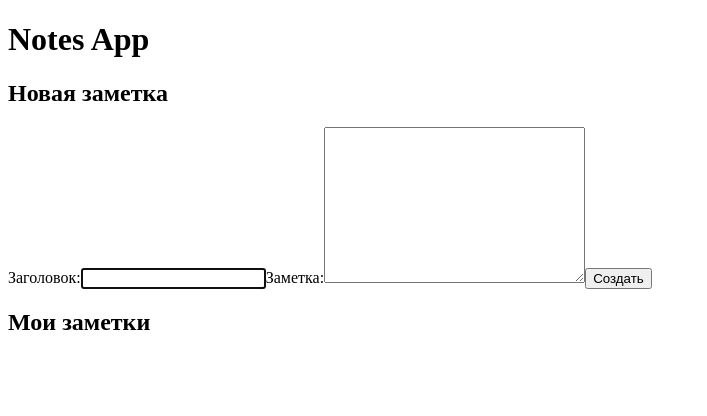
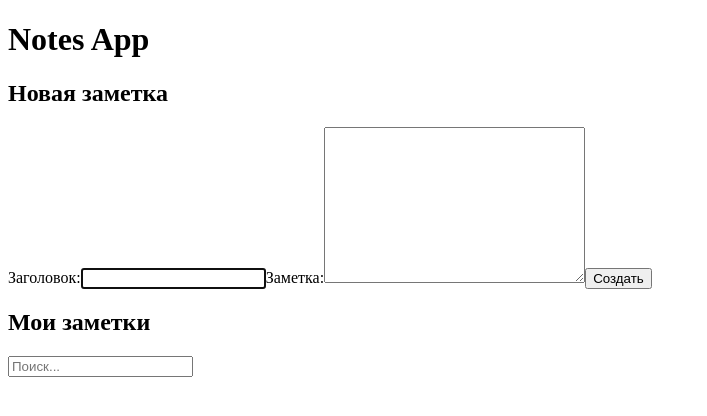
Before and after one commit to CondoR-R/notes-app, a React (Vite) app: page / in a window 1280 px wide. Shown: the top 416 px of the page, without its empty margins (0-707 px from the left). Built offline with nearby package versions, Linux system fonts and the light colour scheme.

Commit message:
добавлен поиск по заметкам

```diff
--- a/src/App.tsx
+++ b/src/App.tsx
@@ -11,14 +11,14 @@ function App() {
   const [state, dispatch] = useReducer(reducer, initialState);
 
   useEffect(() => {
-    localStorage.setItem('notes', JSON.stringify(state.notes));
-  }, [state.notes]);
-
-  useEffect(() => {
     const savedNotes = localStorage.getItem('notes');
     if (!savedNotes) return;
     dispatch({type: 'LOAD_NOTES', payload: JSON.parse(savedNotes)})
-  }, [])
+  }, []);
+
+  useEffect(() => {
+    localStorage.setItem('notes', JSON.stringify(state.notes));
+  }, [state.notes]);
 
   return (
     <StateContext.Provider value={state}>
--- a/src/components/NoteList/index.tsx
+++ b/src/components/NoteList/index.tsx
@@ -2,25 +2,35 @@ import React, {useContext} from 'react';
 import cn from 'classnames';
 import style from './NoteList.module.scss';
 import {StateContext} from "@/state/notes-reducer.ts";
-import {NoteItem} from "@/components";
+import {NoteItem, SearchBar} from "@/components";
 
 interface Props {
   className?: string;
 }
 
 export const NoteList: React.FC<Props> = ({className}) => {
-  const {notes} = useContext(StateContext);
+  const {notes, searchQuery} = useContext(StateContext);
+
+  const renderNotes = notes
+    .filter(({
+               title,
+               content
+             }) => (
+      title.toLowerCase().includes(searchQuery.toLowerCase())
+      || content.toLowerCase().includes(searchQuery.toLowerCase())))
+    .map((note) => (
+      <NoteItem
+        key={note.id}
+        note={note}
+      />
+    ))
 
   return (
     <div className={cn(style.wrapper, className)}>
       <h2>Мои заметки</h2>
+      <SearchBar />
       <ul>
-        {notes.map((note, index) => (
-          <NoteItem
-            key={index}
-            note={note}
-          />
-        ))}
+        {renderNotes}
       </ul>
     </div>
   )
--- /dev/null
+++ b/src/components/SearchBar/SearchBar.module.scss
@@ -0,0 +1,3 @@
+.wrapper {
+
+}
--- /dev/null
+++ b/src/components/SearchBar/index.tsx
@@ -0,0 +1,27 @@
+import React, {useContext} from 'react';
+import {DispatchContext, StateContext} from "@/state/notes-reducer.ts";
+import cn from "classnames";
+
+interface Props {
+  className?: string;
+}
+
+export const SearchBar: React.FC<Props> = ({className}) => {
+  const {searchQuery} = useContext(StateContext);
+  const dispatch = useContext(DispatchContext);
+
+  // так как данные хранятся локально, делать debounce или задержку нет смысла, поэтому передаем значение сразу в reducer
+  const onChangeSearch = (e: React.ChangeEvent<HTMLInputElement>) => {
+    if (!dispatch) return;
+    dispatch({type: 'CHANGE_SEARCH_QUERY', payload: e.target.value});
+  }
+
+  return (
+    <input
+      className={cn(className)}
+      placeholder={'Поиск...'}
+      value={searchQuery}
+      onChange={onChangeSearch}
+    />
+  )
+}
--- a/src/components/index.ts
+++ b/src/components/index.ts
@@ -1,3 +1,4 @@
 export {NoteForm} from "./NoteForm";
 export {NoteList} from "./NoteList";
 export {NoteItem} from "./NoteItem";
+export {SearchBar} from "./SearchBar";
--- a/src/state/notes-reducer.ts
+++ b/src/state/notes-reducer.ts
@@ -3,6 +3,7 @@ import {createContext, type Dispatch} from "react";
 
 export const initialState: StateT = {
   notes: [],
+  searchQuery: '',
 }
 
 export const reducer = (state: StateT, action: ActionT) => {
@@ -28,7 +29,13 @@ export const reducer = (state: StateT, action: ActionT) => {
     case 'LOAD_NOTES': {
       return {
         ...state,
-        notes: [...state.notes, ...action.payload],
+        notes: action.payload,
+      }
+    }
+    case 'CHANGE_SEARCH_QUERY': {
+      return {
+        ...state,
+        searchQuery: action.payload,
       }
     }
     default: {
--- a/src/types/State.type.ts
+++ b/src/types/State.type.ts
@@ -1,3 +1,5 @@
 import type {NoteT} from "@/types/Note.type.ts";
 
-export type StateT = { notes: NoteT[] | [] };
+export type SearchQueryT = string
+
+export type StateT = { notes: NoteT[] | [], searchQuery: SearchQueryT };
--- a/src/types/index.ts
+++ b/src/types/index.ts
@@ -1,5 +1,6 @@
 export {type NoteT} from './Note.type.ts';
 export {type IdT} from './Note.type.ts';
 export {type NewNoteT} from './Note.type.ts';
+export {type SearchQueryT} from './State.type.ts'
 export {type StateT} from './State.type.ts';
 export {type ActionT} from './Action.type.ts';
```
Also changed, not shown: src/types/Action.type.ts (+10 -1 lines).
